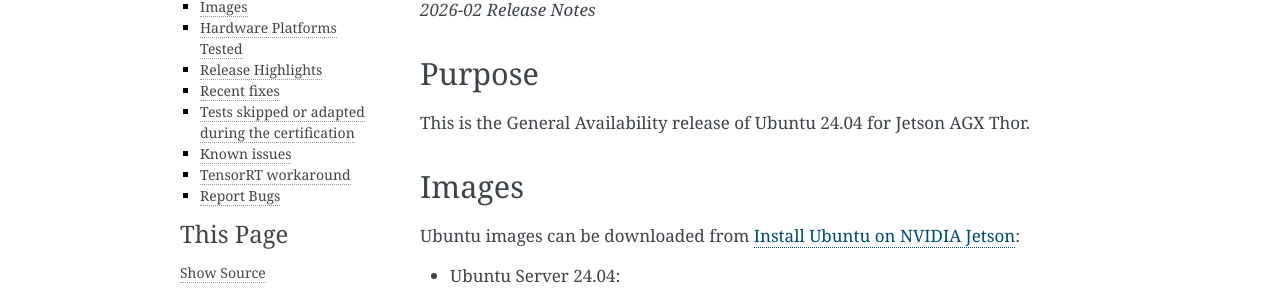
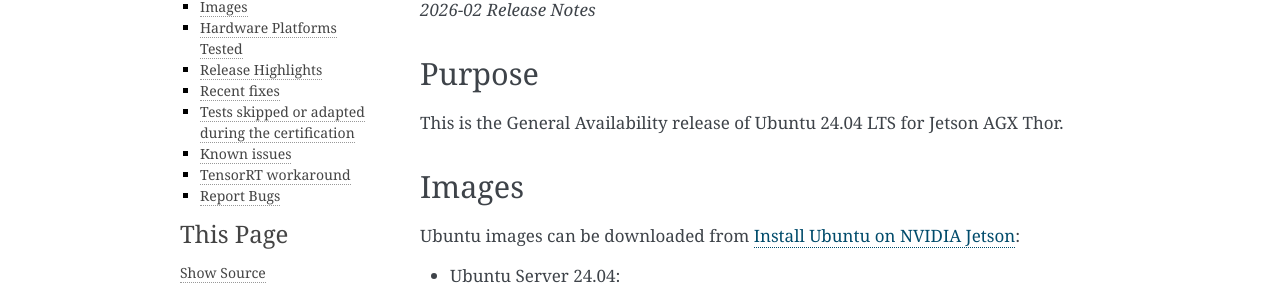
Before and after one commit to canonical/ubuntu-for-jetson, a Sphinx documentation site: the page built from docs/classic/release-note-noble-thor-ga.rst, in a window 1280 px wide and 900 px high. Shown: the part 161-460 px from the top of the window. Built offline with Sphinx 7.4.7, drawn with Linux system fonts in a browser that asks for light colours; comment, search, counter and statistics services are not loaded; some of the changed text lies outside the part shown.

Commit message:
Fix Canonical Vale naming violations

```diff
--- a/docs/classic/release-note-jammy.rst
+++ b/docs/classic/release-note-jammy.rst
@@ -11,7 +11,7 @@
 Purpose
 -------
 
-This is the General Availability release of Ubuntu 22.04 for Jetson Orin.
+This is the General Availability release of Ubuntu 22.04 LTS for Jetson Orin.
 
 Images
 ------
@@ -169,4 +169,4 @@
 Report Bugs
 -----------
 
-To report a bug, identify the related package in https://launchpad.net/ubuntu, create a bug, then subscribe the team ``ubuntu-tegra`` to it. For firmware related issues, report a bug `in the launchpad project <https://launchpad.net/ubuntu/+source/linux-firmware-nvidia-tegra>`_.
+To report a bug, identify the related package in https://launchpad.net/ubuntu, create a bug, then subscribe the team ``ubuntu-tegra`` to it. For firmware related issues, report a bug `in the Launchpad project <https://launchpad.net/ubuntu/+source/linux-firmware-nvidia-tegra>`_.
--- a/docs/classic/release-note-noble-thor-ga.rst
+++ b/docs/classic/release-note-noble-thor-ga.rst
@@ -11,7 +11,7 @@
 Purpose
 -------
 
-This is the General Availability release of Ubuntu 24.04 for Jetson AGX Thor.
+This is the General Availability release of Ubuntu 24.04 LTS for Jetson AGX Thor.
 
 Images
 ------
@@ -135,4 +135,4 @@
 Report Bugs
 -----------
 
-To report a bug, identify the related package in https://launchpad.net/ubuntu, create a bug, then subscribe the team ``ubuntu-tegra`` to it. For firmware related issues, report a bug `in the launchpad project <https://launchpad.net/ubuntu/+source/nvidia-tegra-defaults>`_.
+To report a bug, identify the related package in https://launchpad.net/ubuntu, create a bug, then subscribe the team ``ubuntu-tegra`` to it. For firmware related issues, report a bug `in the Launchpad project <https://launchpad.net/ubuntu/+source/nvidia-tegra-defaults>`_.
--- a/docs/core/release-note-jammy.rst
+++ b/docs/core/release-note-jammy.rst
@@ -150,4 +150,4 @@
 Report Bugs
 -----------
 
-If a bug is found in a specific snap, bugs should be reported against that specific snap using the contact on that snap's page on https://snapcraft.io. If a generic Ubuntu Core system bug is discovered, please report it to snapd under https://bugs.launchpad.net/snapd/+filebug. For firmware related issues, report a bug `in the launchpad project <https://launchpad.net/ubuntu/+source/linux-firmware-nvidia-tegra>`_.
+If a bug is found in a specific snap, bugs should be reported against that specific snap using the contact on that snap's page on https://snapcraft.io. If a generic Ubuntu Core system bug is discovered, please report it to snapd under https://bugs.launchpad.net/snapd/+filebug. For firmware related issues, report a bug `in the Launchpad project <https://launchpad.net/ubuntu/+source/linux-firmware-nvidia-tegra>`_.
--- a/docs/how-to/build-image.rst
+++ b/docs/how-to/build-image.rst
@@ -7,7 +7,7 @@
 Prerequisites
 -------------
 
-* `Ubuntu-image`_ is the tool used by Canonical to build official Ubuntu images. We recommend running Ubuntu 24.04 (Noble Numbat) on the build environment while the minimum requirement is Ubuntu 22.04 (Jammy Jellyfish).
+* `Ubuntu-image`_ is the tool used by Canonical to build official Ubuntu images. We recommend running Ubuntu 24.04 LTS (Noble Numbat) on the build environment while the minimum requirement is Ubuntu 22.04 LTS (Jammy Jellyfish).
 
 .. _Ubuntu-image: https://github.com/canonical/ubuntu-image
 
--- a/docs/how-to/build-server-image.rst
+++ b/docs/how-to/build-server-image.rst
@@ -22,7 +22,7 @@
 Ubuntu certified Image definition files
 ---------------------------------------
 
-The ubuntu-images repository serves as the official source for Canonical image definitions and scripts. It is used to build various Ubuntu versions and flavors. This includes optimized versions for Jetson Tegra hardware, currently supporting Ubuntu 22.04 (Jammy Jellyfish) for Jetson Orin platforms and 24.04 (Noble Numbat) for Jetson Thor devices.
+The ubuntu-images repository serves as the official source for Canonical image definitions and scripts. It is used to build various Ubuntu versions and flavors. This includes optimized versions for Jetson Tegra hardware, currently supporting Ubuntu 22.04 LTS (Jammy Jellyfish) for Jetson Orin platforms and Ubuntu 24.04 LTS (Noble Numbat) for Jetson Thor devices.
 
 The following commands allow you to check the definition files used to generate the Ubuntu Server image certified by Canonical:
 
--- a/docs/how-to/flash.rst
+++ b/docs/how-to/flash.rst
@@ -255,7 +255,7 @@
 Ubuntu login
 ------------
 
-On Ubuntu Classic, you will be required on first boot to change your password, as the pre-installed image comes with a predefined user ``ubuntu`` (password ``ubuntu``). On Ubuntu Core, you will be prompted to set up the image using a console-conf prompt. At the end of this prompt, you will enter an email address associated with your launchpad account, after which you can connect to the device via SSH.
+On Ubuntu Classic, you will be required on first boot to change your password, as the pre-installed image comes with a predefined user ``ubuntu`` (password ``ubuntu``). On Ubuntu Core, you will be prompted to set up the image using a console-conf prompt. At the end of this prompt, you will enter an email address associated with your Launchpad account, after which you can connect to the device via SSH.
 
 Snap
 ====
```
